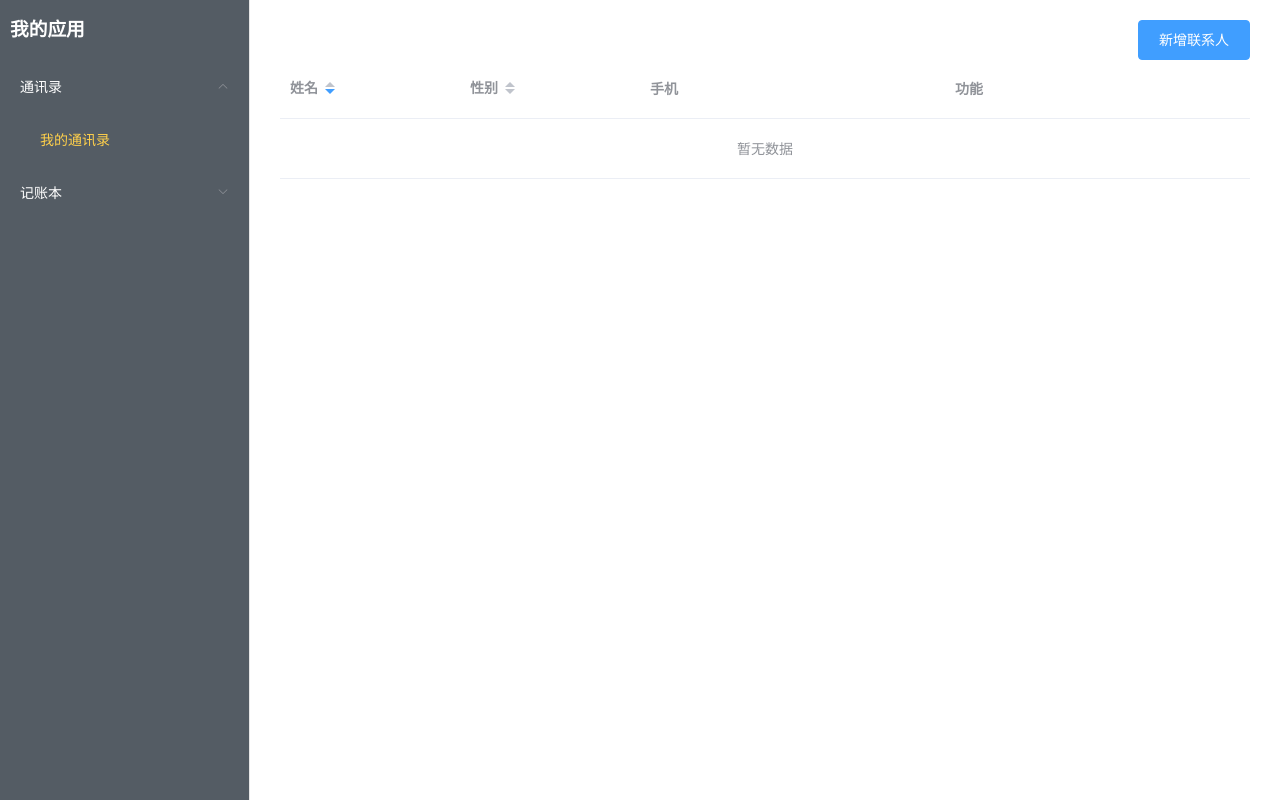
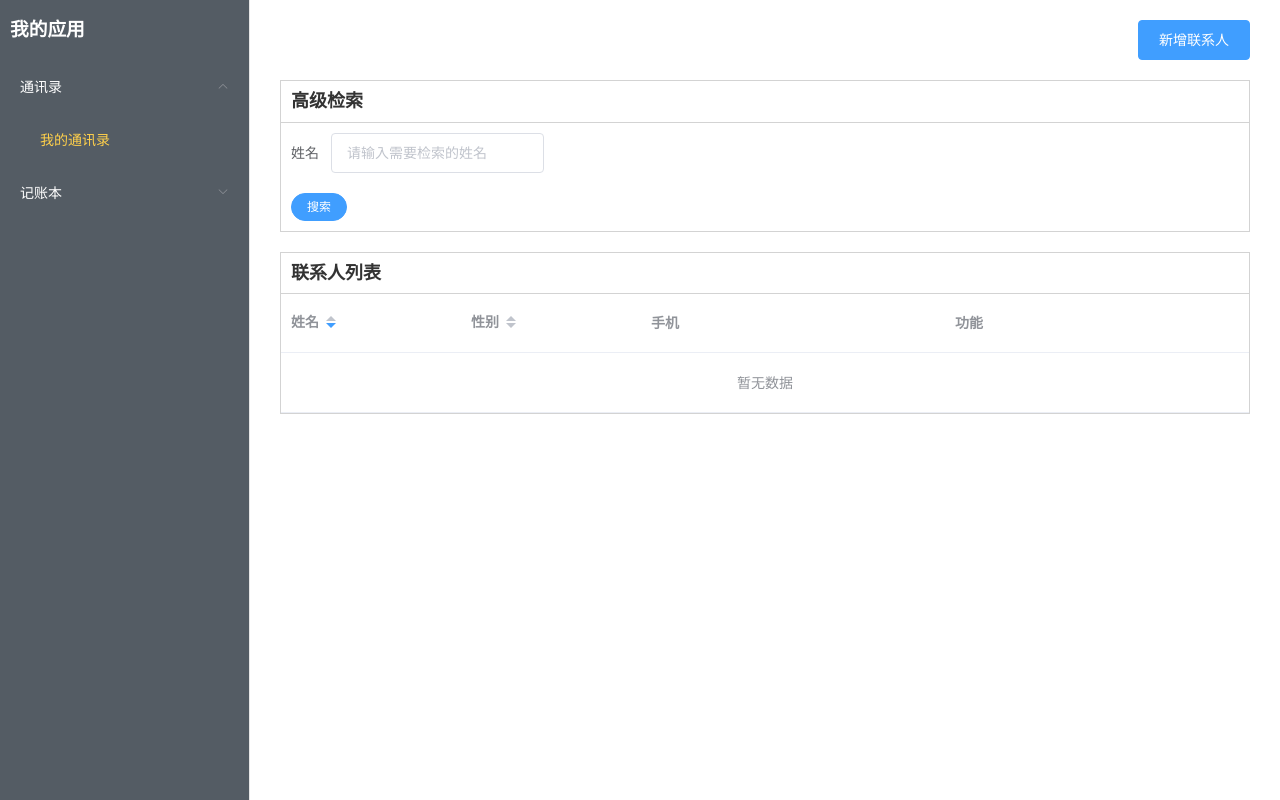
Before and after one commit to junjunhuahua/vue-basic-demo, a Vue app: page /#/contact in a window 1280 px wide. Built offline with nearby package versions, Linux system fonts and the light colour scheme.

Commit message:
add search function

```diff
--- a/src/components/contact/List.vue
+++ b/src/components/contact/List.vue
@@ -5,7 +5,17 @@
     </div>
     <div class="contact-list-content">
       <template>
-        <el-form>
+        <div class="contact-list-wrap">
+          <h3>高级检索</h3>
+          <el-form ref="contactSearch" :model="searchParams" :inline=true>
+            <el-form-item label="姓名">
+              <el-input v-model="searchParams.name" placeholder="请输入需要检索的姓名"></el-input>
+            </el-form-item>
+          </el-form>
+          <el-button type="primary" size="mini" round @click="contactSearch('contactSearch')">搜索</el-button>
+        </div>
+        <div class="contact-list-wrap">
+          <h3>联系人列表</h3>
           <el-table
             :data="listNewData"
             style="width: 100%"
@@ -37,7 +47,7 @@
               </template>
             </el-table-column>
           </el-table>
-        </el-form>
+        </div>
       </template>
     </div>
     <contact-view ref="contactView" :viewData="curData" :viewShow.sync="viewShow"></contact-view>
@@ -46,16 +56,21 @@
 
 <script>
   import contactView from './View.vue'
+  import ElInput from '../../../node_modules/element-ui/packages/input/src/input.vue'
 
   export default {
     data () {
       return {
         listData: null,
         curData: {},
-        viewShow: false
+        viewShow: false,
+        searchParams: {
+          name: ''
+        }
       }
     },
     components: {
+      ElInput,
       contactView
     },
     computed: {
@@ -89,7 +104,6 @@
           cancelButtonText: '取消',
           type: 'warning',
           callback: (action) => {
-            console.log(action)
             if (action === 'confirm') {
               this.$delete(this.listData, data.id)
               this.utils.setLocalStorage('vueContact', this.listData)
@@ -109,6 +123,16 @@
 //        })
         this.viewShow = true
         this.curData = this.listData[row.id]
+      },
+      contactSearch: function () {
+        let data = this.utils.getLocalStorage('vueContact')
+        let newData = {}
+        for (let item in data) {
+          if (data[item].name.indexOf(this.searchParams.name) > -1) {
+            newData[item] = data[item]
+          }
+        }
+        this.listData = newData
       }
     }
   }
@@ -128,4 +152,28 @@
   .contact-list-content {
     text-align: left;
   }
+
+  .contact-list-wrap {
+    margin-top: 20px;
+    border: 1px solid #d3d3d3;
+  }
+
+  .contact-list-wrap h3 {
+    margin: 0;
+    padding: 10px;
+    font-size: 18px;
+    color: #333;
+    border-bottom: 1px solid #d3d3d3;
+  }
+
+  .contact-list-wrap .el-form {
+    margin: 10px;
+  }
+
+  .contact-list-wrap .el-form--inline .el-form-item {
+    margin: 0;
+  }
+  .contact-list-wrap .el-button.is-round {
+    margin: 10px;
+  }
 </style>
```
Also changed, not shown: 1 other file (tests, documents, lock files or other folders).
